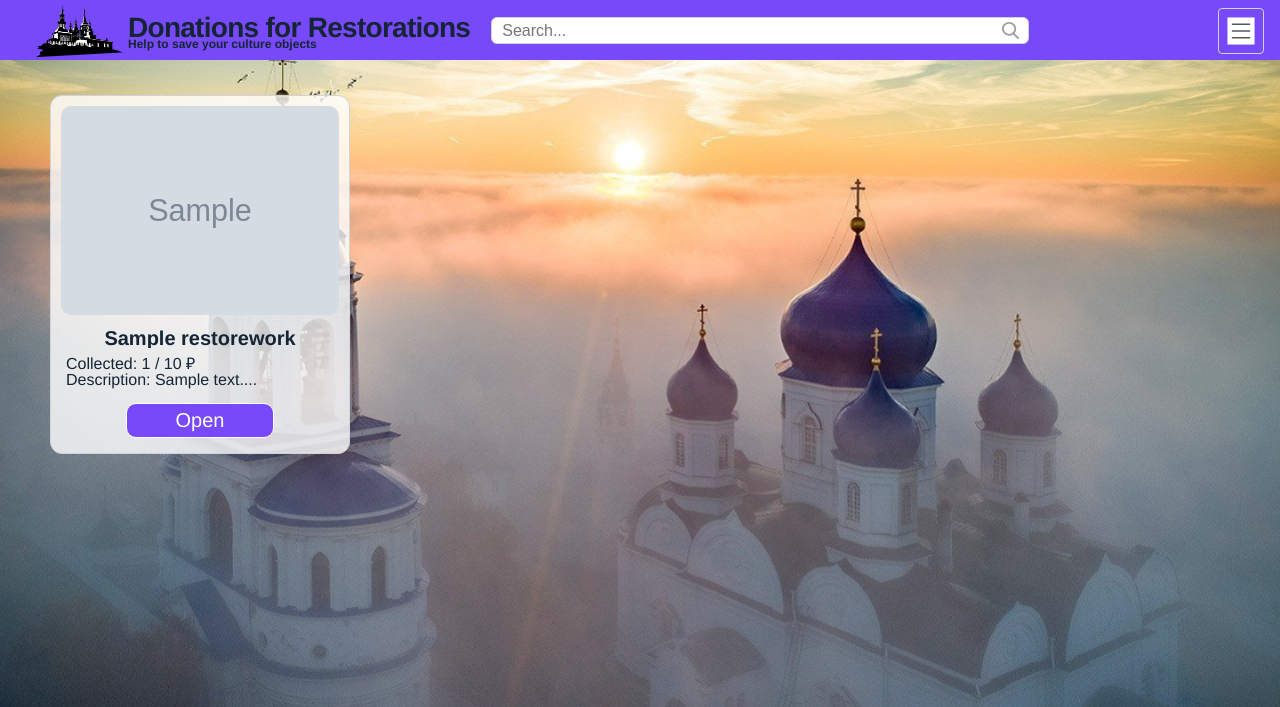
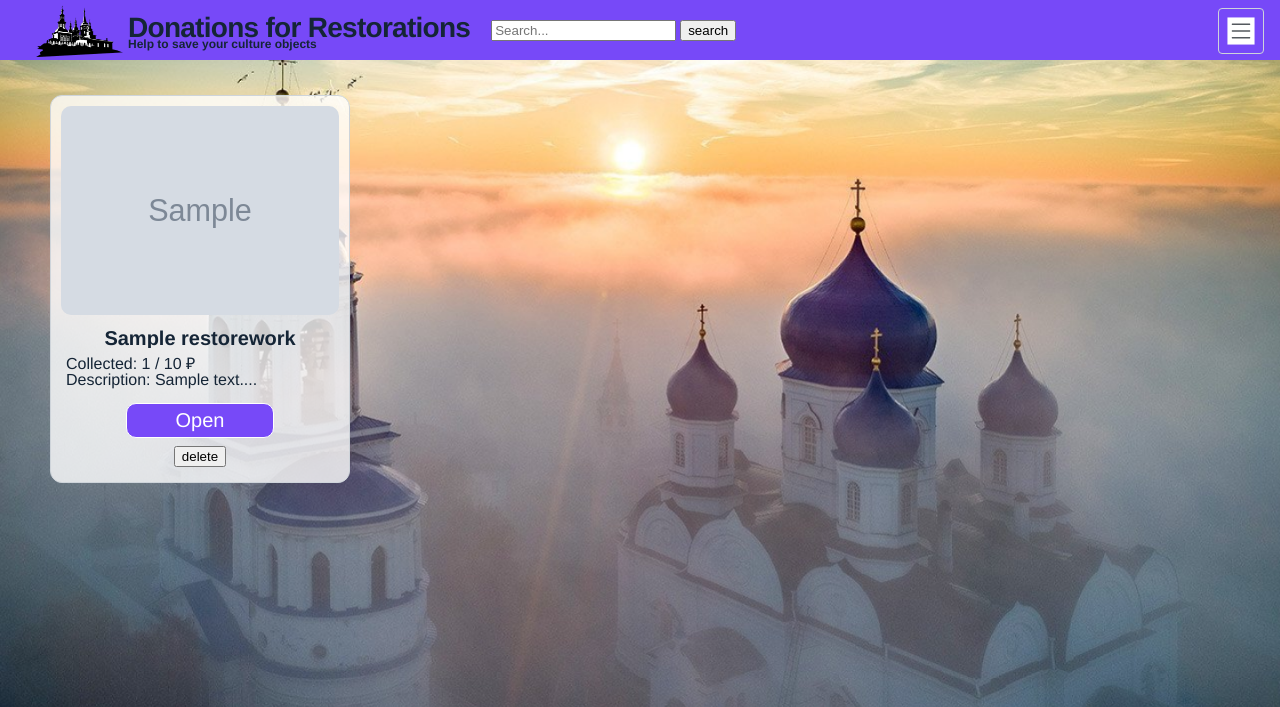
Before and after one commit to Waffe-Wafle/RestorationsSite, a Django app: page /restorations/ in a window 1280 px wide. Shown: the top 707 px of the page. Run offline with Django 5.2, Linux system fonts and the light colour scheme; tables that the repository leaves empty hold one stand-in row (values such as "Sample post"); grey boxes marked "Sample" are stand-in pictures; parts of the project's set-up code (start-up, migrations or seed data) failed here and were passed over; some libraries are stand-ins or nearby versions.

Commit message:
Version for given requirements

```diff
--- a/RestorationsBackend/Restorations/models.py
+++ b/RestorationsBackend/Restorations/models.py
@@ -1,6 +1,12 @@
 from django.db import models
 from Site.settings import MONEY_SYMBOL
 from django.core.validators import MinValueValidator, ValidationError
+
+
+def donation_status_validate(value):
+    STATUS = ['formed', 'rejected', 'completed', 'deleted']
+    if value not in STATUS:
+        raise ValidationError(f"Status shoulde be one of {STATUS}")
 
 
 def restoration_status_validate(value):
@@ -19,12 +25,12 @@ class RestoreWork(models.Model):
     total_sum = models.IntegerField(validators=[
         MinValueValidator(1)
     ])
-    status = models.CharField(max_length=7, validators=[
+    status = models.CharField(validators=[
         restoration_status_validate
     ])
 
     class Meta:
-        managed = True
+        managed = False
         db_table = 'RestoreWorks'
 
     def __str__(self):
@@ -41,7 +47,7 @@ class Donater(models.Model):
     bio = models.TextField(db_column='description', blank=True, null=True)
 
     class Meta:
-        managed = True
+        managed = False
         db_table = 'Donaters'
 
     def __str__(self):
@@ -50,16 +56,21 @@ class Donater(models.Model):
 
 class Donation(models.Model):
     donation_id = models.BigAutoField(db_column='donation_ID', primary_key=True)
-    restore_id = models.ForeignKey(RestoreWork, models.CASCADE, db_column='restore_ID')
+    restore_id = models.ForeignKey(RestoreWork, models.DO_NOTHING, db_column='restore_ID')
     donater_id = models.ForeignKey(Donater, models.DO_NOTHING, db_column='donater_ID')
     sum = models.IntegerField(validators=[
         MinValueValidator(1)
     ])
     card_number = models.BigIntegerField()
     payment_time = models.TimeField(blank=True, null=True)
+    submission_time_field = models.DateTimeField(db_column='submission_time')
+    confirmation_time = models.TimeField(blank=True, null=True)
+    status = models.CharField(max_length=11, validators=[
+        donation_status_validate
+    ])
 
     class Meta:
-        managed = True
+        managed = False
         db_table = 'Donations'
 
     def __str__(self):
--- a/RestorationsBackend/Restorations/templates/Restorations/base.html
+++ b/RestorationsBackend/Restorations/templates/Restorations/base.html
@@ -20,8 +20,13 @@
                     <p class="sub-site-title">Help to save your culture objects</p>
                 </div>
         </div>
-        <input class="search-input" id="nav_search" name="search" type="text" placeholder="Search... ">
-        <img class="search-lope" src="{% static 'Restorations/src/search_lope.svg' %}"/>
+<!--        <input class="search-input" id="nav_search" name="search" type="text" placeholder="Search... ">-->
+<!--        <img class="search-lope" src="{% static 'Restorations/src/search_lope.svg' %}"/>-->
+        <form method="post">
+            {% csrf_token %}
+            <input name="search" placeholder="Search... ">
+            <button type="submit">search</button>
+        </form>
         <div class="hamburger-menu"><img class="menu-icon" src="{% static 'Restorations/src/hamburger_menu.svg' %}"/></div>
     </div>
     <div class="content">
--- a/RestorationsBackend/Restorations/templates/Restorations/index.html
+++ b/RestorationsBackend/Restorations/templates/Restorations/index.html
@@ -21,11 +21,11 @@
         <a class="accept-button">
             <div>Open</div>
         </a>
-<!--        <form method="post">-->
-<!--            {% csrf_token %}-->
-<!--            <input style="display: none" name="delete" value="{{ restore.id }}">-->
-<!--            <button type="submit" class="delete">delete</button>-->
-<!--        </form>-->
+        <form method="post">
+            {% csrf_token %}
+            <input style="display: none" name="delete" value="{{ restore.id }}">
+            <button type="submit" class="delete">delete</button>
+        </form>
     </div>
 </div>
 {% endfor %}
--- a/RestorationsBackend/Restorations/views.py
+++ b/RestorationsBackend/Restorations/views.py
@@ -7,12 +7,12 @@ import psycopg2
 from Site.settings import CONFIG, MEDIA_ROOT, MONEY_SYMBOL
 
 
-# conn = psycopg2.connect(dbname=  CONFIG.get('Postgres DB', 'name'),
-#                         user=    CONFIG.get('Postgres DB', 'user'),
-#                         password=CONFIG.get('Postgres DB', 'password'),
-#                         host=    CONFIG.get('Postgres DB', 'host'),
-#                         port=    CONFIG.get('Postgres DB', 'port'))
-# conn.set_isolation_level(0)
+conn = psycopg2.connect(dbname=  CONFIG.get('Postgres DB', 'name'),
+                        user=    CONFIG.get('Postgres DB', 'user'),
+                        password=CONFIG.get('Postgres DB', 'password'),
+                        host=    CONFIG.get('Postgres DB', 'host'),
+                        port=    CONFIG.get('Postgres DB', 'port'))
+conn.set_isolation_level(0)
 
 
 def serialise_restore_works(objects_list, is_card_view=False):
@@ -41,14 +41,15 @@ def serialise_restore_works(objects_list, is_card_view=False):
 
 def cards_view(request):
     # Deletion processing:
-    # restore_id = request.POST.get('delete')
-    # if restore_id:
-    #     with conn.cursor() as curs:
-    #         curs.execute(f'DELETE FROM "RestoreWorks" WHERE "restore_ID" = {restore_id}')
+    restore_id = request.POST.get('delete')
+    if restore_id:
+        with conn.cursor() as curs:
+            curs.execute(f'DELETE FROM "RestoreWorks" WHERE "restore_ID" = {restore_id}')
 
     # Search filter processing:
     restore_objects = RestoreWork.objects.all()
-    search = request.GET.get('search')
+    # search = request.GET.get('search')
+    search = request.POST.get('search')
     search =  unquote(search) if search else None
     if search:
         restore_objects = restore_objects.filter(name__iregex=search) | \
```
Also changed, not shown: RestorationsBackend/Restorations/migrations/0002_alter_donater_options_alter_donation_options_and_more.py (added).
